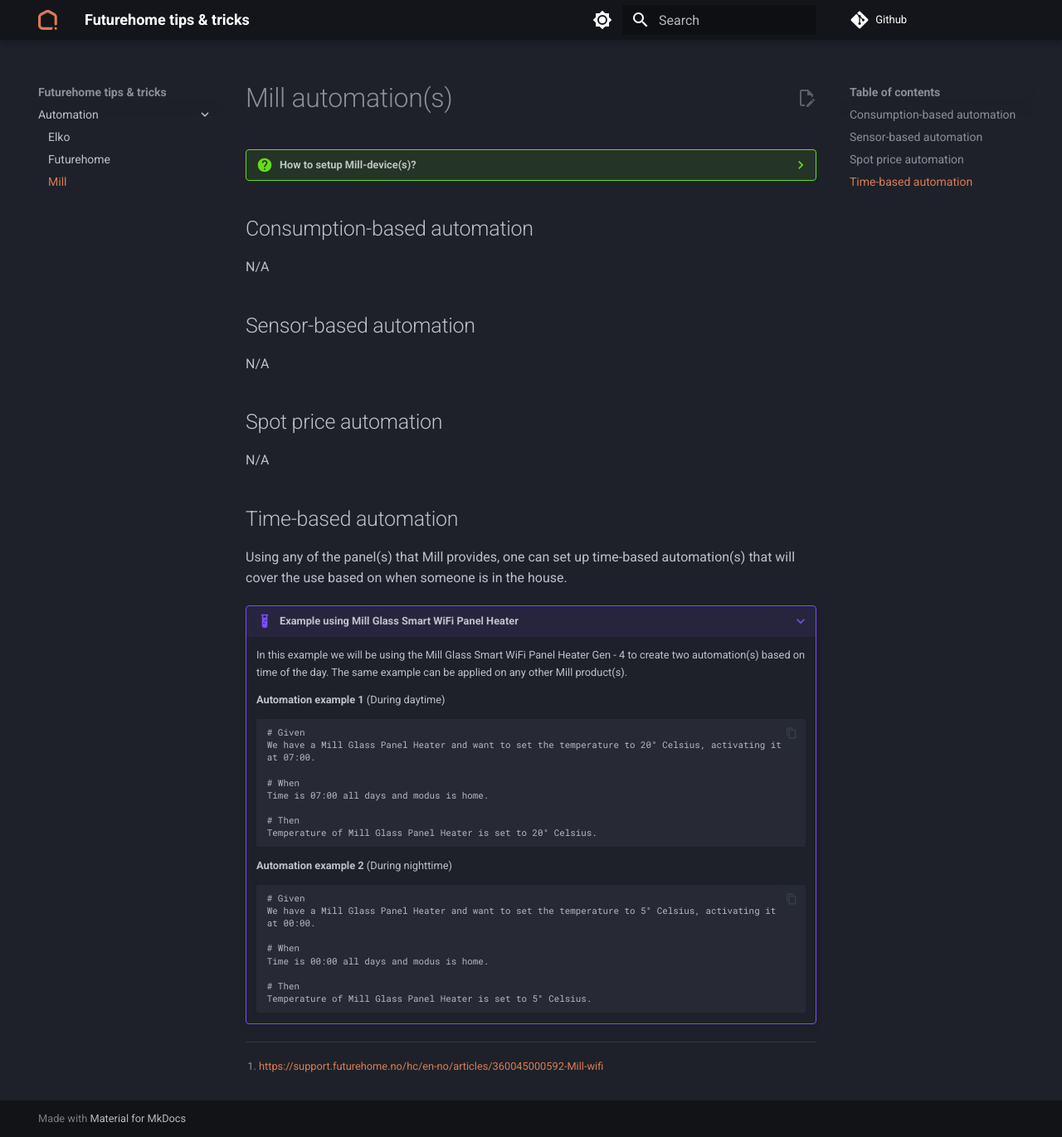
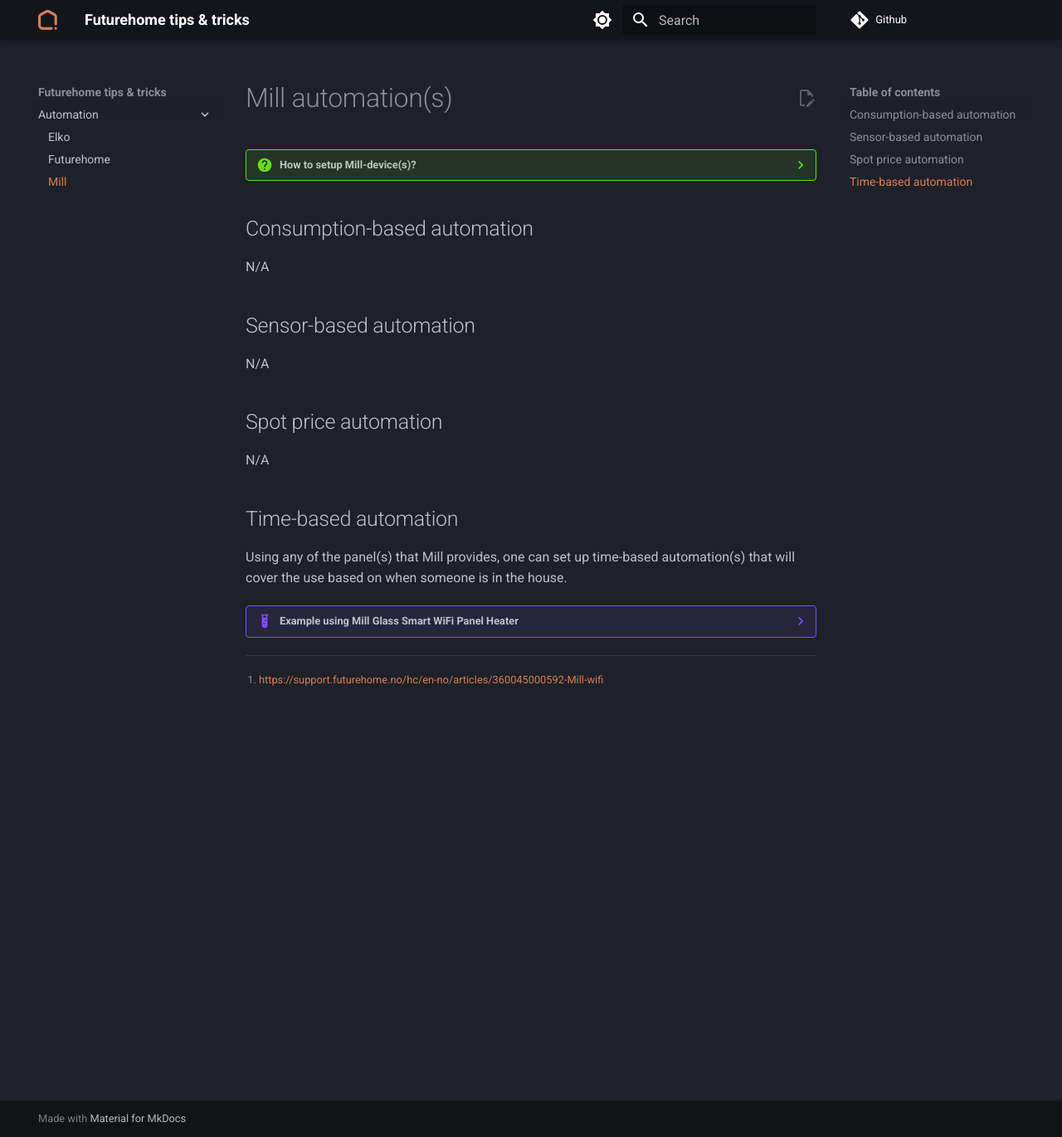
Before and after one commit to mohamead/futurehome-tips-and-tricks.github.io, an MkDocs documentation site: the page built from docs/automation/mill.md, in a window 1280 px wide and 1371 px high. Shown: the whole window at 83% size. Built offline with MkDocs 1.6.1 and Material for MkDocs 9.7.7, drawn with Linux system fonts in a browser that asks for light colours; comment, search, counter and statistics services are not loaded.

Commit message:
Update product page

````diff
--- a/docs/automation/mill.md
+++ b/docs/automation/mill.md
@@ -16,7 +16,7 @@
 ## Time-based automation
 Using any of the panel(s) that Mill provides, one can set up time-based automation(s) that will cover the use based on when someone is in the house.
 
-???+ example "Example using Mill Glass Smart WiFi Panel Heater"
+??? example "Example using Mill Glass Smart WiFi Panel Heater"
 
     In this example we will be using the Mill Glass Smart WiFi Panel Heater Gen - 4 to create two automation(s) based on time of the day.
     The same example can be applied on any other Mill product(s).
@@ -39,14 +39,14 @@
 
     ``` text
     # Given
-    We have a Mill Glass Panel Heater and want to set the temperature to 5° Celsius, activating it
+    We have a Mill Glass Panel Heater and want to set the temperature to 15° Celsius, activating it
     at 00:00.
 
     # When
     Time is 00:00 all days and modus is home.
 
     # Then
-    Temperature of Mill Glass Panel Heater is set to 5° Celsius.
+    Temperature of Mill Glass Panel Heater is set to 15° Celsius.
     ```
 
 [^1]:
--- a/docs/stylesheets/extra.css
+++ b/docs/stylesheets/extra.css
@@ -3,6 +3,7 @@
     --md-footer-bg-color: #293137;
     --md-accent-fg-color: #D77D54 !important;
     --md-typeset-a-color: #D77D54 !important;
+    --md-primary-fg-color--dark: #D77D54 !important;
 }
 
 [data-md-color-scheme="slate"] {
````
Also changed, not shown: docs/automation/elko.md (+22 -2 lines), docs/automation/futurehome.md (+18 -1 lines).
